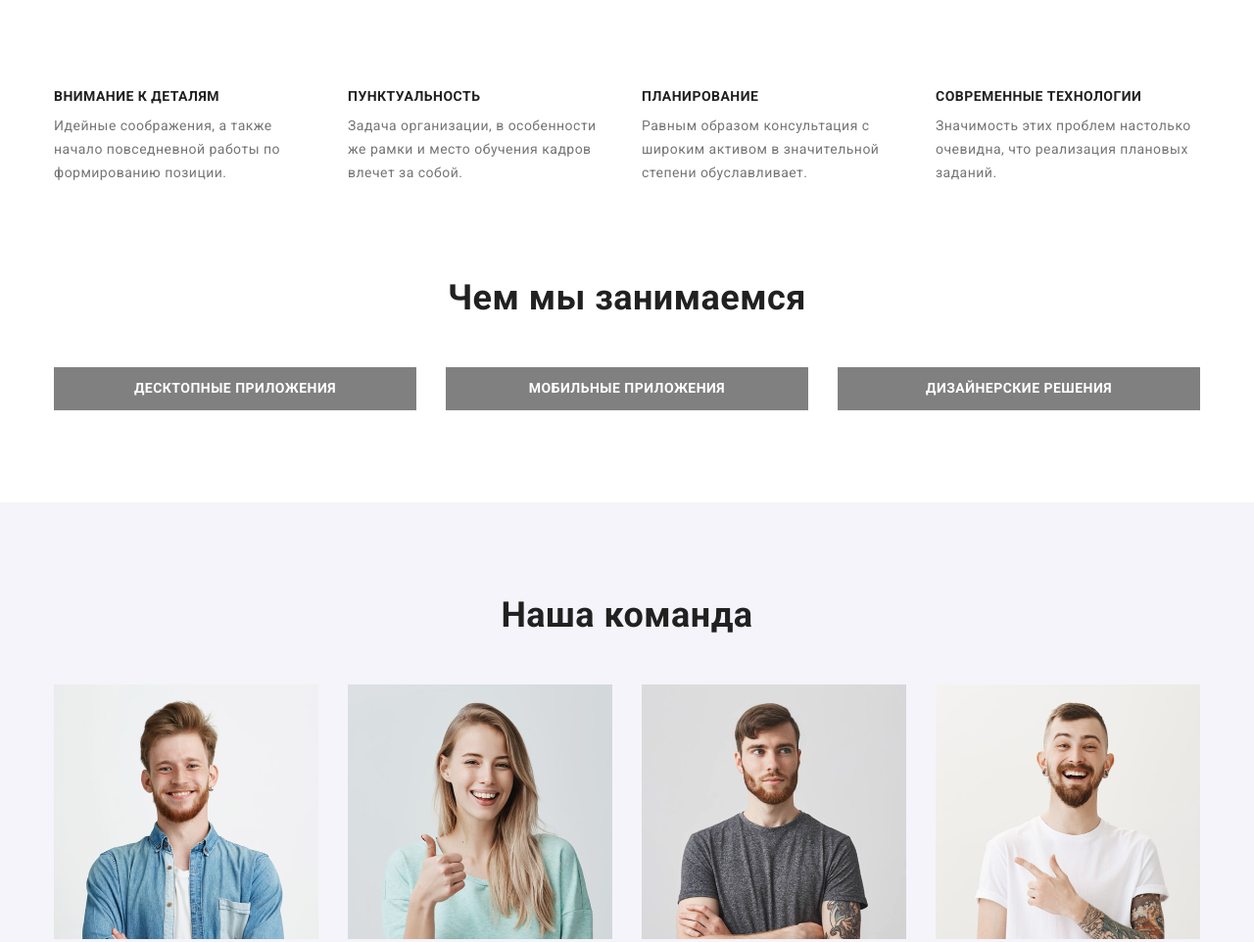
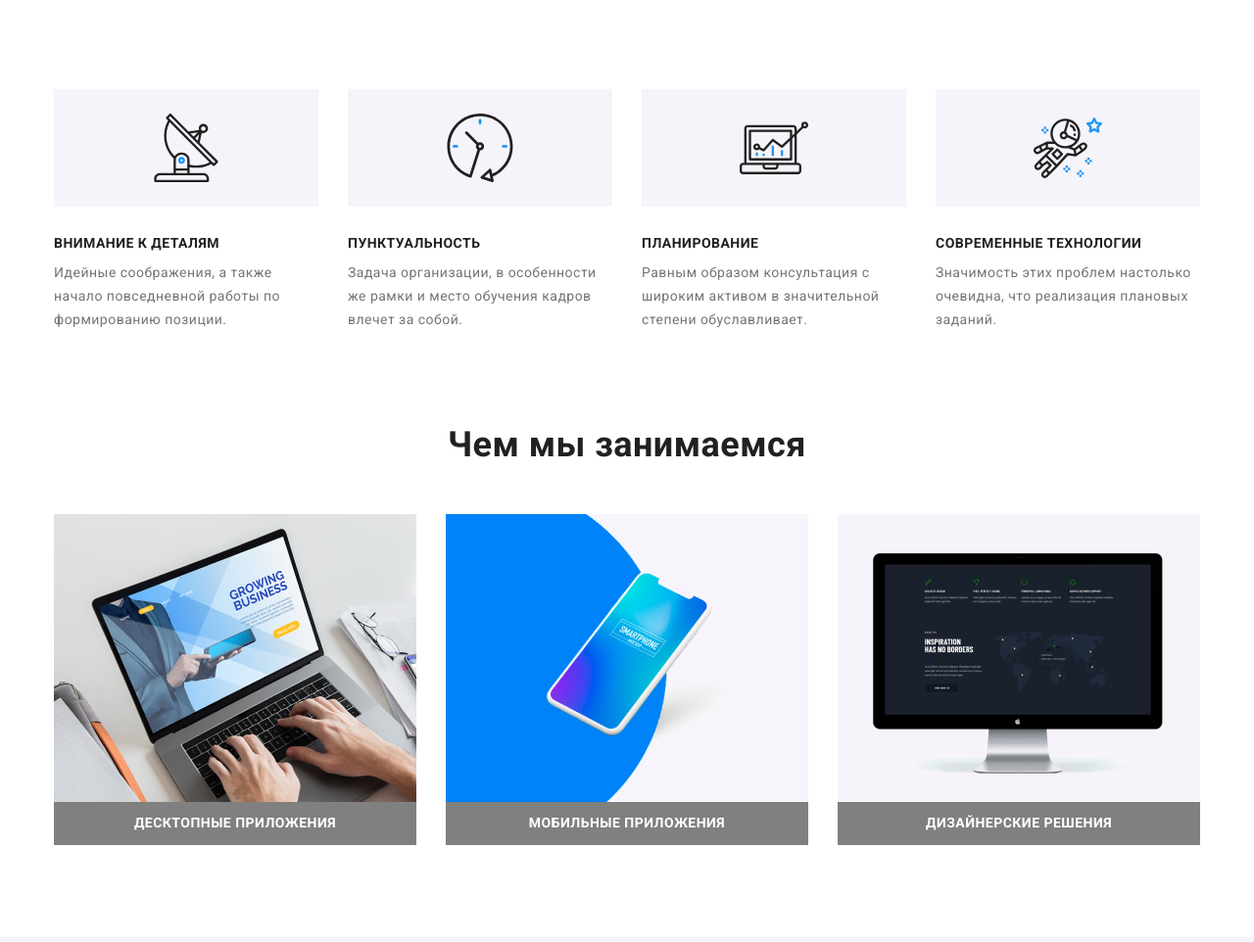
Before and after one commit to Andrii-Stanislav/goit-markup-hw-04, a plain HTML site: page index.html in a window 1280 px wide. Shown: the part 684-1646 px from the top of the page at 98% size. Drawn offline with Linux system fonts and the light colour scheme.

Commit message:
add image and styles how in 7 lesson

```diff
--- a/css/styles.css
+++ b/css/styles.css
@@ -158,17 +158,17 @@ margin-right: 85px;
  */
 
 /* Hero Content */
-.hero-section {
+.hero-section{
 padding-top: 200px;
 padding-bottom: 200px;
 height: 600px;
 
 text-align: center;
-background-image: rgb(0, 0, 0, 0.8), url(../images/Hero/Hero.jpg);
+
+background-image: url(../images/Hero/overlay.svg), url(../images/Hero/Hero.jpg);
 background-position: center, center;
 background-size: cover, cover;
 }
-
 
 .hero-title {
 margin-top: 0px;
@@ -226,6 +226,41 @@ background-color: var(--accent-color);
 
 .features-list-item {
   width: 270px;
+}
+
+.features-list-item::before {
+  content: "";
+  display: block;
+  width: 270px;
+  height: 120px;
+  margin-bottom: 30px;
+
+  background-color: #F5F4FA;
+}
+
+.features-list-item:nth-child(1)::before {
+  background-image: url(../images/features/antenna.svg);
+  background-position: center;
+  background-repeat: no-repeat;
+}
+
+
+.features-list-item:nth-child(2)::before {
+  background-image: url(../images/features/clock.svg);
+  background-position: center;
+  background-repeat: no-repeat;
+}
+
+.features-list-item:nth-child(3)::before {
+  background-image: url(../images/features/diagram.svg);
+  background-position: center;
+  background-repeat: no-repeat;
+}
+
+.features-list-item:nth-child(4)::before {
+  background-image: url(../images/features/astronaut.svg);
+  background-position: center;
+  background-repeat: no-repeat;
 }
 
 .features-list-item:not(:last-child) {
@@ -288,6 +323,34 @@ color: var(--secondary-text-color);
   background-color: grey;
   /* Временно. Чтобы было видно белый текст */
   width: 370px;
+}
+
+.activities-list-item::before {
+  content: "";
+  display: block;
+  width: 370px;
+  height: 294px;
+}
+
+.activities-list-item:nth-child(1)::before {
+  background-image: url(../images/whot-we-do/desktop-app.png);
+  background-position: center;
+  background-size: cover;
+  background-repeat: no-repeat;
+}
+
+.activities-list-item:nth-child(2)::before {
+  background-image: url(../images/whot-we-do/mobile-app.png);
+  background-position: center;
+  background-size: cover;
+  background-repeat: no-repeat;
+}
+
+.activities-list-item:nth-child(3)::before {
+  background-image: url(../images/whot-we-do/design.png);
+  background-position: center;
+  background-size: cover;
+  background-repeat: no-repeat;
 }
 
 .activities-list-item:not(:last-child) {
@@ -409,17 +472,20 @@ color: var(--secondary-text-color);
   color: var(--secondary-text-color);
 }
 
+.clients-list-item:not(:last-child) {
+  margin-right: 30px;
+  }
+
 .clients-list-link {
   /* Временно */
   display: block;
   width: 170px;
   height: 90px;
-  background-color: aqua;
-  /* Временно */
-}
 
-.clients-list-item:not(:last-child) {
-margin-right: 30px;
+  border-style: solid ;
+  border-width: 1px;
+  border-color: #AFB1B8;
+  border-radius: 4px;
 }
 
 .clients-list-link:focus,
```
Also changed, not shown: index.html (+2 -2 lines), images/Hero/overlay.jpg (deleted), images/Hero/overlay.svg (added), images/features/antenna 1.png (deleted), images/features/antenna.svg (renamed from images/features/antenna 1.svg), images/features/astronaut 1.png (deleted), images/features/astronaut.svg (renamed from images/features/astronaut 1.svg), images/features/clock 1clock.png (deleted), images/features/clock.svg (renamed from images/features/clock 1clock.svg), images/features/diagram 1.png (deleted), images/features/diagram.svg (renamed from images/features/diagram 1.svg), images/whot-we-do/design.png (renamed from images/whot-we-do/img-2.png), images/whot-we-do/desktop-app.png (renamed from images/whot-we-do/img.png), images/whot-we-do/mobile-app.png (renamed from images/whot-we-do/box.png).
